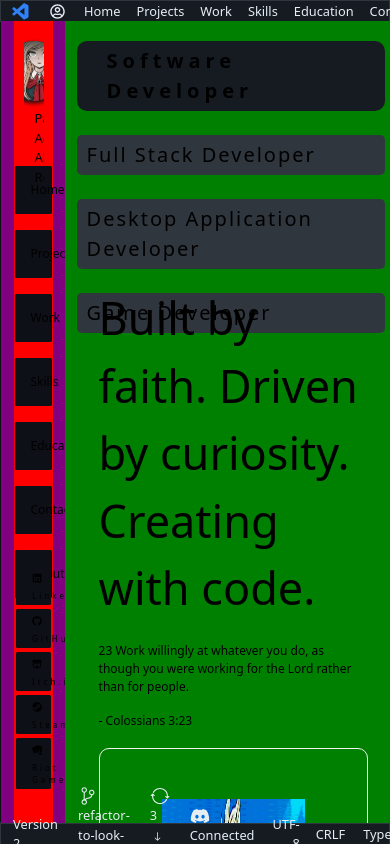
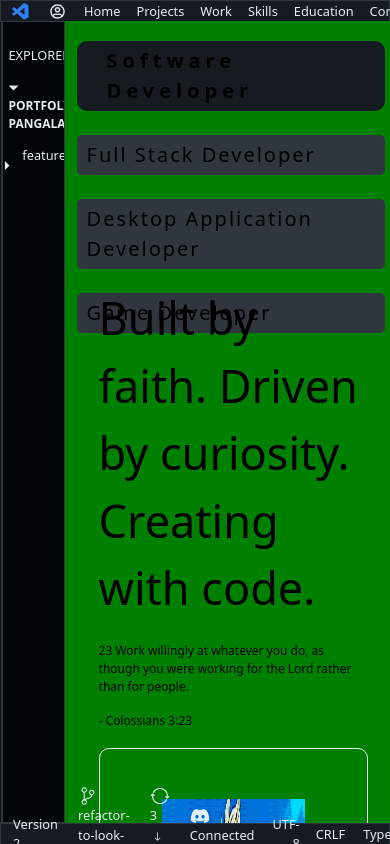
Before and after one commit to alcoranpaul/portfolio-pangalawa, a React (Vite) app: page / in a window 390 px wide. Built offline with nearby package versions, Linux system fonts and the light colour scheme.

Commit message:
Implemented a working directory and file.

```diff
--- a/src/App.css
+++ b/src/App.css
@@ -50,10 +50,16 @@ html, body {
 }
 
 .sidebar {
-  background-color: purple;
+  background-color: var(--color-bg-tertiary);
   height: 100%; /* Full height of the parent container */
   width: 15%; /* Occupy 15% of the parent container's width */
+  border-style: solid;
+  border-color: var(--color-border);
+  border-width: 1.5px;
+  display: flex; /* Ensure child elements can use Flexbox */
+  flex-direction: column; /* Stack child elements vertically */
 }
+
 
 .main {
   background-color: green;
--- a/src/App.tsx
+++ b/src/App.tsx
@@ -25,7 +25,7 @@ function Layout(): ReactElement {
           <ActivityBar onActivityBarClick={toggleSidebar}/>
         </Col>
         {showSideBar && (
-           <Col className="sidebar"xs="auto" >
+           <Col className="sidebar px-0"xs="auto" >
            <Sidebar />
          </Col>
       )}
--- /dev/null
+++ b/src/class/directory_class.ts
@@ -0,0 +1,20 @@
+import { File } from "./file.ts";
+
+export class Directory{
+    private directory_name: string;
+    private directory_children: (Directory | File)[];
+
+    constructor(directory_name: string, directory_children: (Directory | File)[]) {
+        this.directory_name = directory_name;
+        this.directory_children = directory_children;
+    }
+
+    public Name() {
+        return this.directory_name;
+    }
+
+    public Children() {
+        return this.directory_children;
+    }
+
+}
--- /dev/null
+++ b/src/class/file.ts
@@ -0,0 +1,18 @@
+export class File{
+    private name: string;
+    private link?: string;
+
+    constructor(name: string, link: string) {
+        this.name = name;
+        this.link = link;
+    }
+
+    public Name() {
+        return this.name;
+    }
+
+    public Link() {
+        return this.link;
+    }
+
+}
--- /dev/null
+++ b/src/components/directory_component/directory.component.tsx
@@ -0,0 +1,55 @@
+import { ReactElement, useState } from "react";
+import { Stack } from "react-bootstrap";
+import { FaReact } from "react-icons/fa";
+import { MdFolder } from "react-icons/md";
+import { Directory } from "../../class/directory_class";
+import './directory.style.css';
+
+interface DirectoryComponentProps {
+    directory: Directory;
+    icon?: ReactElement;
+}
+
+function DirectoryComponent({ directory, icon }: DirectoryComponentProps): ReactElement {
+    // List of possible extensions
+    const extensions = [
+        ".tsx", ".ts", ".js", ".jsx", ".html", ".css", ".json", ".md", // Existing extensions
+        ".py", ".cs", ".cpp", ".java", ".rb", ".php", ".go", ".swift", ".kt", ".rs" // Added extensions
+    ];
+
+    const [isSelected, setIsSelected] = useState(false);
+
+    // Function to randomly select an extension
+    const getRandomExtension = (): string => {
+        return extensions[Math.floor(Math.random() * extensions.length)];
+    };
+
+    return (
+        <div className="directory_component">
+            <div className="directory_component_directory file" onClick={() => setIsSelected(prev => !prev)} >
+                &emsp;{isSelected ? '⏷' : '⏵'}
+                {icon || <MdFolder size={15} />}
+                {' '}
+                <div  className="directory_component_name">
+                    {directory.Name()}
+                </div>
+            </div>
+            {isSelected && (
+                <Stack gap={1}>
+                {directory.Children().map((file, index) => (
+                    <div key={index} className="directory_component_file file">
+                        &emsp;&emsp;&emsp;
+                        <FaReact size={15} style={{ color: "var(--color-link)" }} />
+                        {' '}{' '}{' '}
+                        <div style={{ paddingLeft: "5px" }}>
+                            {file.Name()}{getRandomExtension()} {/* Append random extension */}
+                        </div>
+                    </div>
+                ))}
+                </Stack>
+            )}
+        </div>
+    );
+}
+
+export default DirectoryComponent;
--- /dev/null
+++ b/src/components/directory_component/directory.style.css
@@ -0,0 +1,19 @@
+.file{
+
+    padding: 3px 3px 3px 0px;
+    /* display: flex; */
+    width: 100%;
+    transition: background-color 0.2s ease;
+    cursor: pointer;
+    display: flex;
+    align-items: center;
+    justify-content: start;
+    gap: 3px;
+}
+
+
+
+
+.file:hover{
+    background-color: var(--color-bg-secondary);
+}
--- a/src/footer/footer.component.tsx
+++ b/src/footer/footer.component.tsx
@@ -6,7 +6,7 @@ import { IoIosArrowRoundDown, IoIosArrowRoundUp, IoIosGitBranch, IoIosNotificati
 import { PiFileTsxDuotone } from "react-icons/pi";
 import { RiCheckDoubleFill } from "react-icons/ri";
 
-import OverlayComponent from "../components/overlay.component";
+import OverlayComponent from "../components/overlay_component/overlay.component";
 
 import { GoCopilot } from "react-icons/go";
 import "./footer.style.css";
--- a/src/index.css
+++ b/src/index.css
@@ -11,6 +11,7 @@
 
     /* Border Colors */
     --color-border: #30363d; /* Default border color */
+    --color-border-secondary: #3a4149; /* Default border color */
     --color-border-accent: #1f6feb; /* Accent border color */
 
     /* Button Colors */
--- a/src/routes/sidebar/sidebar.component.tsx
+++ b/src/routes/sidebar/sidebar.component.tsx
@@ -1,9 +1,12 @@
-import { Fragment, ReactElement } from 'react'
-import { Stack } from 'react-bootstrap'
-import ImageBanner from './image-banner/image_banner.component'
-import Navigation from './navigation/navigation.component'
-import './sidebar.style.css'
-import SocialLinks from './social-links/social_links.component'
+import { Fragment, ReactElement } from 'react';
+import { Stack } from 'react-bootstrap';
+
+import { PiFolderStarFill } from "react-icons/pi";
+
+import { Directory } from '../../class/directory_class.ts';
+import { File } from '../../class/file.ts';
+import DirectoryComponent from '../../components/directory_component/directory.component';
+import './sidebar.style.css';
 
 
 /**
@@ -14,16 +17,30 @@ import SocialLinks from './social-links/social_links.component'
  *
  * @component
  */
-function Sidebar() : ReactElement {
-    return(
+function Sidebar(): ReactElement {
+    const directory_structure = new Directory("features",
+        [
+            new File("home", "/home"),
+            new File("projects", "/projects"),
+            new File("work", "/work"),
+            new File("skills", "/skills"),
+            new File("education", "/education"),
+            new File("contact", "/contact"),
+            new File("about", "/about"),
+        ]
+    )
+
+    return (
         <Fragment>
-            <Stack gap={4} className='sidebar_stack'>
-                <div className='image_banner'><ImageBanner/></div>
-                <div className='navigation'><Navigation/></div>
-                <div className='social_links'><SocialLinks/></div>
+            <Stack gap={1} className="sidebar_stack">
+                <div className='sidebar_header'>&emsp; EXPLORER</div>
+                <div className='sidebar_content'>
+                    <div className='sidebar_content_repo'>&#x23F7; PORTFOLIO-PANGALAWA</div>
+                    <DirectoryComponent directory={directory_structure} icon={<PiFolderStarFill size={15} />} />
+                </div>
             </Stack>
         </Fragment>
-    )
+    );
 }
 
 export default Sidebar
--- a/src/routes/sidebar/sidebar.style.css
+++ b/src/routes/sidebar/sidebar.style.css
@@ -1,42 +1,37 @@
 .sidebar_stack{
-    background-color: red;
-    height: 100%; /* Full height of the parent container */
+    /* background-color: red;  */
+    flex: 1;
+    padding: 0; /* Remove extra padding */
+    margin: 0; /* Remove extra margin */
+    overflow-y: auto; /* Enable scrolling if content overflows */
+    width: 100%;
+    height: 100%;
+    color: var(--color-fg-primary);
+    font-size: 0.8rem;
+    cursor: default;
+    user-select: none; /* Disable text selection */
+}
+
+.sidebar_header{
+    /* background-color: red; */
+    padding: 5px;
+}
+
+.sidebar_content{
+    /* background-color: aqua; */
+    width: 100%;
+    padding: 5px 0px 0px 0px;
+}
+
+.sidebar_content_repo{
+    padding-left: 5px;
+    font-weight: 600;
+    font-size: 0.75rem; /* Reduce font size */
+}
+
+
+
+@media (max-width: 450px){
+
 
 }
-
-.image_banner{
-    /* background-color: rgb(48, 48, 48); */
-    width: 100%;
-    height: 20%;
-    padding: 10px;
-}
-
-.navigation {
-    /* background-color: aqua; */
-    width: 100%;
-    height: 50%;
-    padding: 1px
-}
-
-.social_links {
-    /* background-color: blue;      */
-    width: 100%;
-    height: 20%;
-    padding: 2px;
-
-    /* margin-left: -5px; */
-    margin-top: -10px;
-}
-
-@media (max-width: 450px){
-    .image_banner{
-        height: 15%;
-    }
-    .navigation{
-        height: 48%;
-    }
-    .social_links{
-        height: 15%;
-    }
-
-}
```
Also changed, not shown: src/components/overlay_component/overlay.component.tsx (renamed from src/components/overlay.component.tsx), src/components/overlay_component/overlay.style.css (renamed from src/components/overlay.style.css).
